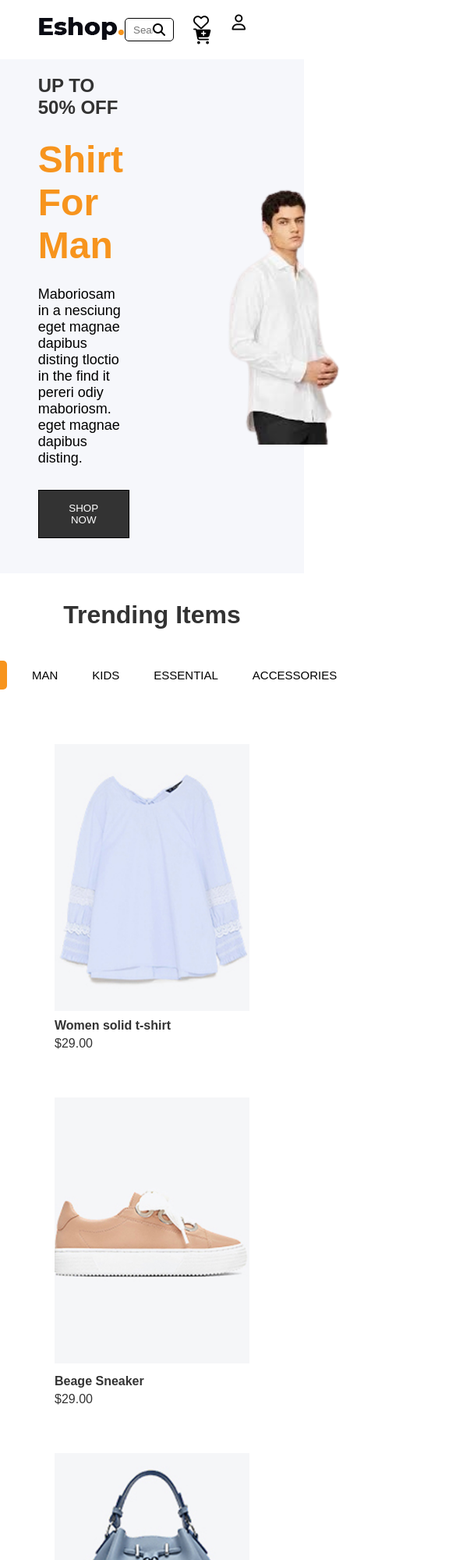
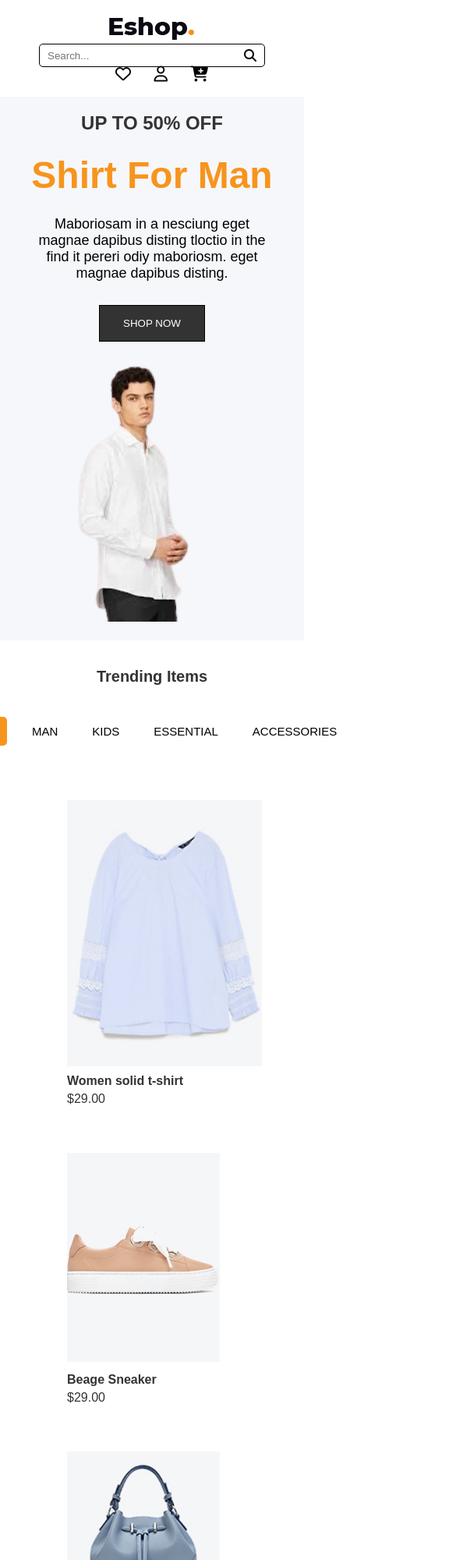
Before and after one commit to harshgajera101/Eshop, a plain HTML site: page index.html in a window 390 px wide. Shown: the top 2000 px of the page at 78% size, 585 px wide, since content can reach past the window. Drawn offline with nearby package versions, Linux system fonts and the light colour scheme.

Commit message:
Add files via upload

```diff
--- a/style.css
+++ b/style.css
@@ -379,3 +379,95 @@ footer p {
     cursor: pointer;
     font-weight: bold;
 }
+
+
+/* Add animations and responsiveness */
+
+@keyframes fadeIn {
+    from { opacity: 0; transform: translateY(-10px); }
+    to { opacity: 1; transform: translateY(0); }
+}
+
+@keyframes slideIn {
+    from { transform: translateX(-100px); opacity: 0; }
+    to { transform: translateX(0); opacity: 1; }
+}
+
+@keyframes zoomIn {
+    from { transform: scale(0.9); opacity: 0; }
+    to { transform: scale(1); opacity: 1; }
+}
+
+nav, .banner, .trending-items, .info, footer {
+    animation: fadeIn 1s ease-in-out;
+}
+
+.card img:hover {
+/*    transform: scale(1.1) rotate(2deg);*/
+    transition: all 0.3s ease-in-out;
+}
+
+.shop-now:hover {
+    transform: scale(1.05);
+    transition: all 0.3s ease-in-out;
+}
+
+.trending-items h1 {
+    animation: slideIn 1s ease-in-out;
+}
+
+.cards .card {
+    animation: zoomIn 0.5s ease-in-out;
+}
+
+/* Responsive Design */
+
+@media screen and (max-width: 1024px) {
+    nav {
+        flex-direction: column;
+        align-items: center;
+        text-align: center;
+    }
+    .search-bar {
+        width: 50%;
+    }
+    .banner {
+        flex-direction: column;
+        text-align: center;
+    }
+    .textbox, .side-img {
+        width: 80%;
+    }
+}
+
+@media screen and (max-width: 768px) {
+    .search-bar {
+        width: 80%;
+    }
+    .cards {
+        flex-direction: column;
+        align-items: center;
+    }
+    .card {
+        width: 80%;
+    }
+    .info {
+        flex-direction: column;
+        align-items: center;
+    }
+}
+
+@media screen and (max-width: 480px) {
+    .search-bar {
+        width: 100%;
+    }
+    .trending-items h1 {
+        font-size: 20px;
+    }
+    .card-img {
+        width: 90%;
+    }
+    footer {
+        text-align: center;
+    }
+}
```
